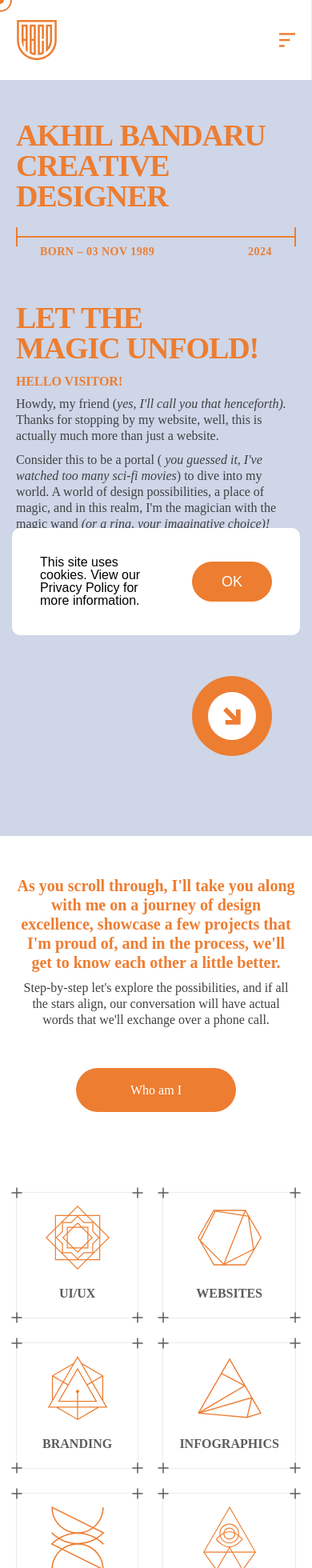
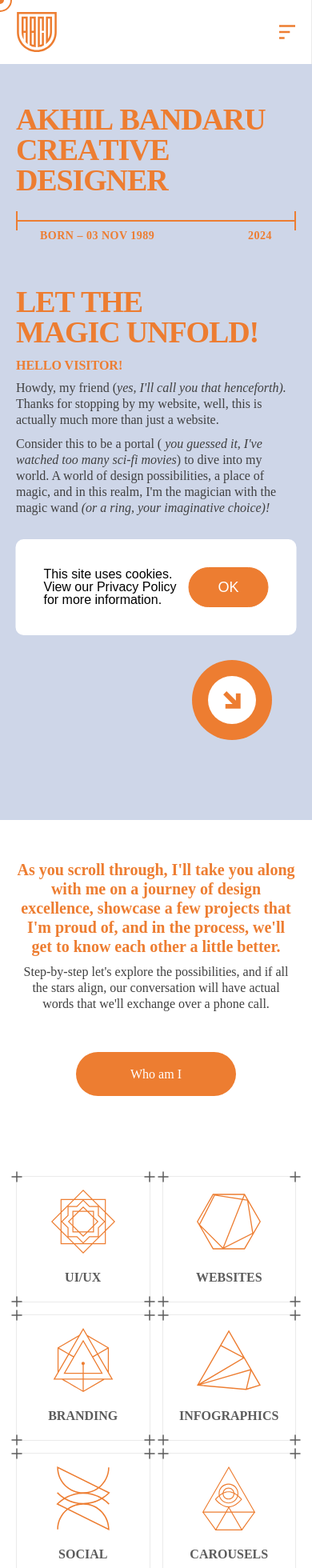
Before and after one commit to abcdgraphics/portfolio, a React (Vite) app: page / in a window 390 px wide. Shown: the top 1960 px of the page at 80% size. Built offline with nearby package versions, Linux system fonts and the light colour scheme; a web font is replaced by a local one.

Commit message:
fixed alignement issues

```diff
--- a/src/output.css
+++ b/src/output.css
@@ -3630,12 +3630,12 @@ button {
 @media screen and (max-width: 550px) {
 
   #my-expertise, #intro, #works, #ecm, #contact{
-    scroll-margin-top: 100px;
+    scroll-margin-top: 80px;
   }
 
   .fixed-side-bar{
     width: 100vw;
-    height: 100px;
+    height: 80px;
     position: fixed;
     z-index: 50;
   }
@@ -3667,7 +3667,7 @@ button {
   }
 
   .hero-section{
-    margin-top: 100px;
+    margin-top: 80px;
     padding-left: 20px;
     padding-right: 20px;
   }
@@ -3865,9 +3865,51 @@ button {
   }
 }
 
+@media screen and (max-width: 350px) {
+  .end-cards-section > div:first-child{
+    padding: 20px;
+  }
+
+  form input, form textarea{
+    min-width: unset;
+    width: 100%;
+  }
+
+  .index{
+    gap: 15px;
+  }
+
+  .cookie-consent{
+    width: 90%;
+    min-width: unset;
+    gap: 10px;
+  }
+}
+
 @media screen and (max-width: 388px) {
   .profile-pic{
     width: 100px;
     height: 100px;
   }
 }
+
+@media (min-width: 350px) and (max-width: 450px) {
+  .end-cards-section > div:first-child{
+    padding: 20px;
+  }
+
+  form input, form textarea{
+    min-width: unset;
+    width: 100%;
+  }
+
+  .index{
+    gap: 15px;
+  }
+
+  .cookie-consent{
+    width: 90%;
+    min-width: unset;
+    gap: 10px;
+  }
+}
```
